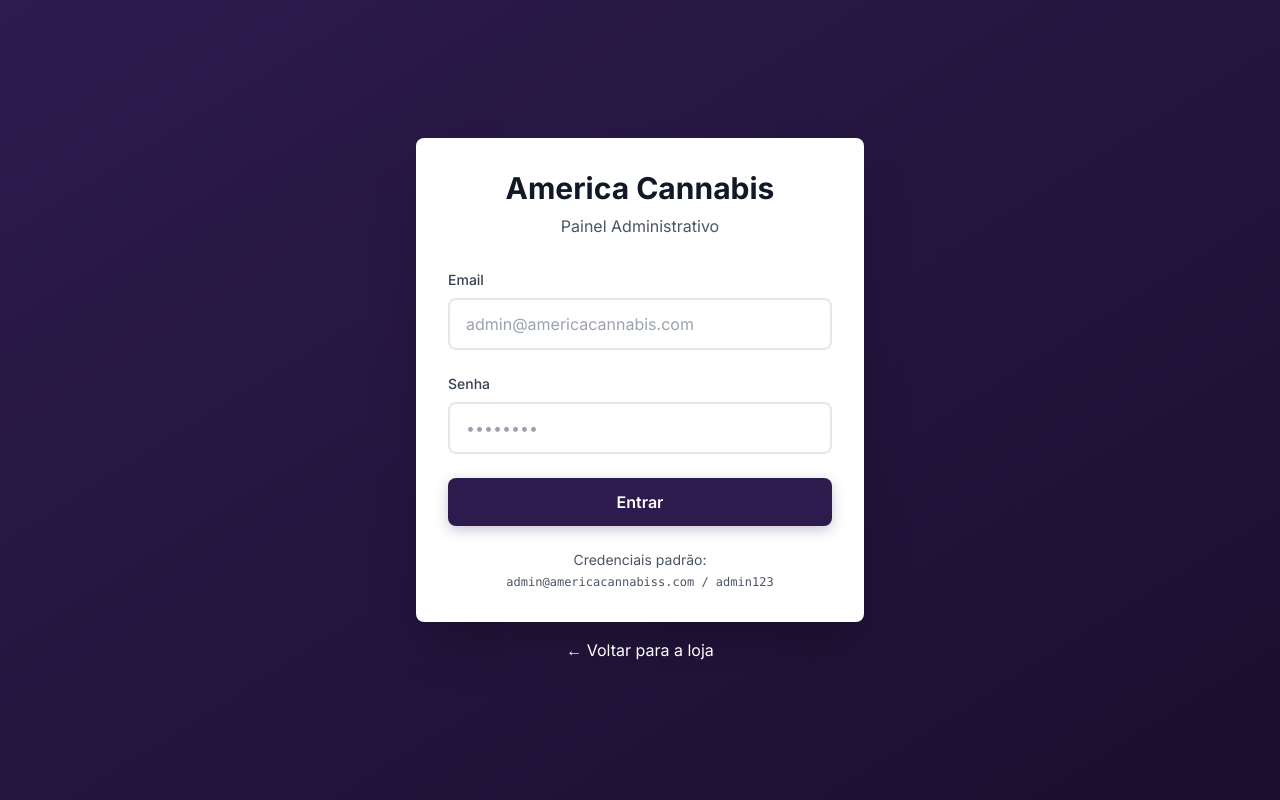
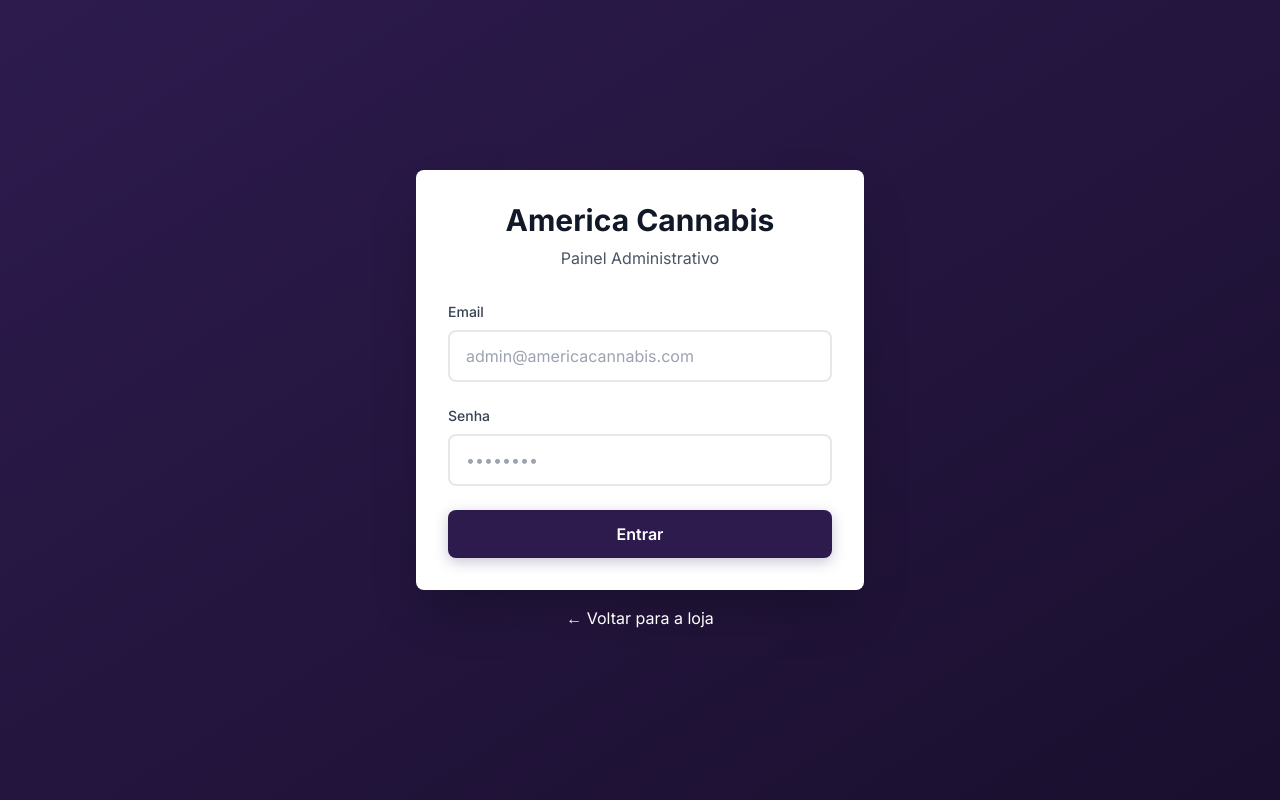
Before and after one commit to revolutedigital/americacanal, a Next.js app in the folder frontend/: page /admin/login in a window 1280 px wide. Built offline with nearby package versions, Linux system fonts and the light colour scheme; no server answers.

Commit message:
security(admin): Remover credenciais padrão da tela de login
- Removido texto que exibia credenciais padrão
- Melhora a segurança ao não expor credenciais publicamente

```diff
--- a/frontend/src/app/admin/login/page.tsx
+++ b/frontend/src/app/admin/login/page.tsx
@@ -101,13 +101,6 @@
               {loading ? 'Entrando...' : 'Entrar'}
             </button>
           </form>
-
-          <div className="mt-6 text-center text-sm text-gray-600">
-            <p>Credenciais padrão:</p>
-            <p className="font-mono text-xs mt-1">
-              admin@americacannabiss.com / admin123
-            </p>
-          </div>
         </div>
 
         <div className="mt-4 text-center">
```
